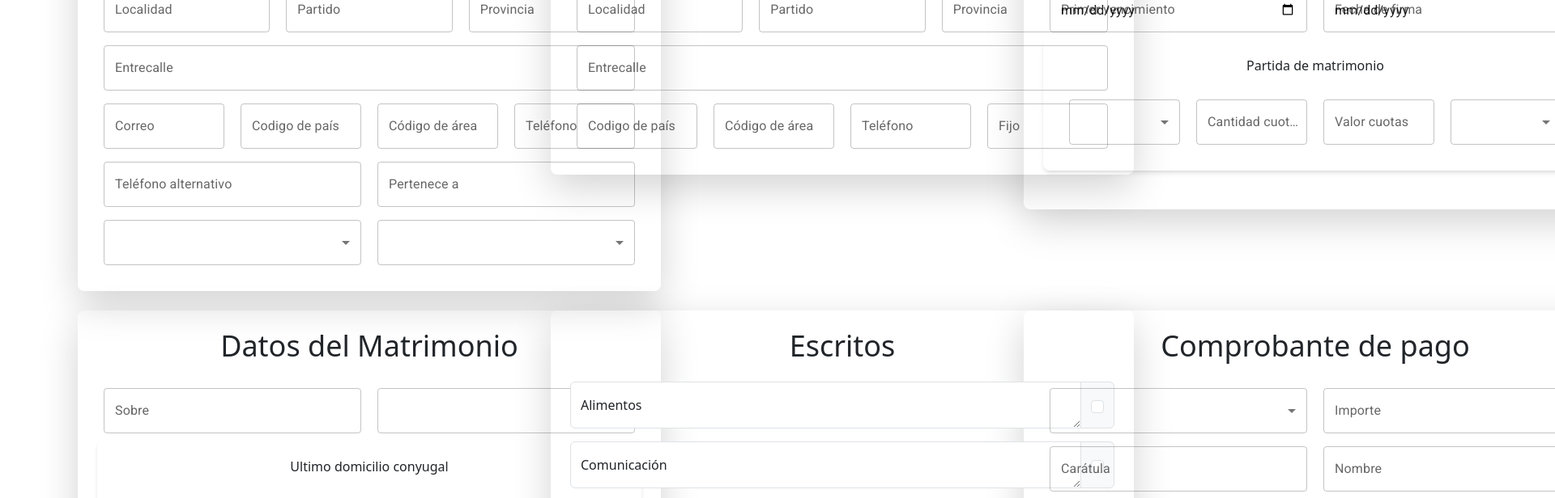
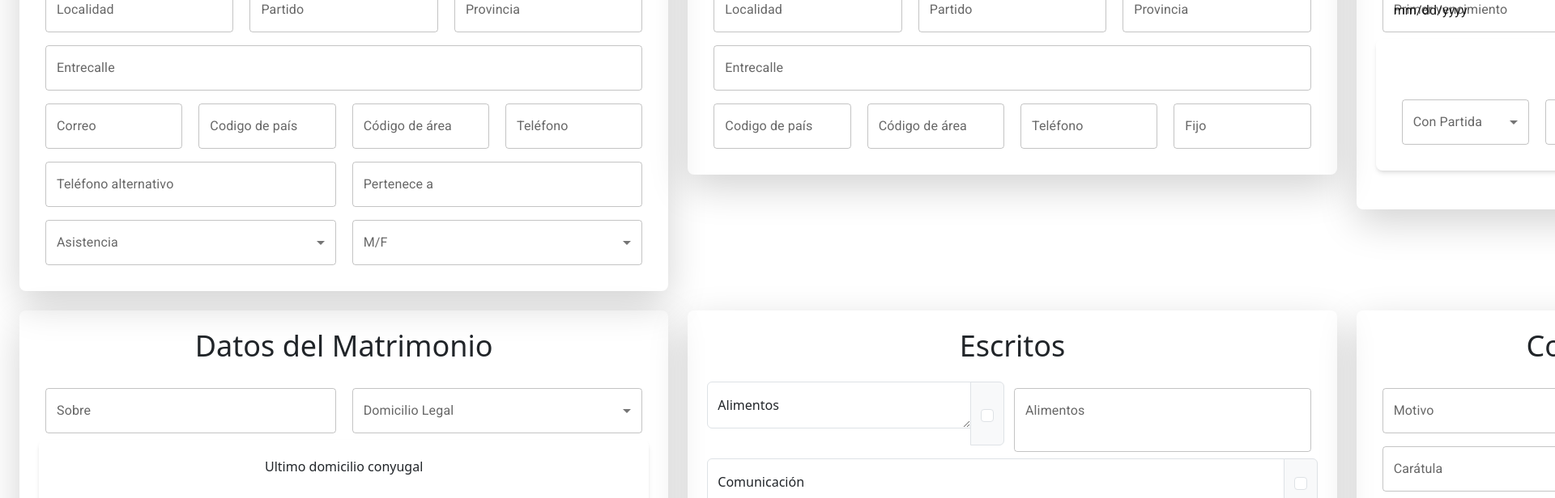
Before and after one commit to SirNando/webdev-tdv-accessonline, a React (Vite) app in the folder react/: page / in a window 1280 px wide. Shown: the part 280-896 px from the top of the page at 81% size, 1920 px wide, since content can reach past the window. Built offline with nearby package versions, Linux system fonts and the light colour scheme.

Commit message:
Modified all inputs to update their own state to improve performance

```diff
--- a/react/src/Atoms/Input.jsx
+++ b/react/src/Atoms/Input.jsx
@@ -1,14 +1,25 @@
 import { TextField } from "@mui/material";
+import { useState } from "react";
 
-export default function InputField({ label, value, name, type, onChange }) {
+export default function InputField({ label, value = "", name, type = "text", multiline, rows = 2 }) {
+  const [content, setContent] = useState(value);
+
+
+  function handleChange(event) {
+    setContent(event.target.value);
+  }
+
   return (
     <TextField
       className="w-full m-2"
       variant="outlined"
+      multiline={multiline}
+      rows={rows}
+      name={name}
       label={label}
       type={type}
-        value={value}
-        onChange={(event) => onChange(event, name)}
+      value={content}
+      onChange={handleChange}
     />
   );
 }
--- a/react/src/Atoms/Select.jsx
+++ b/react/src/Atoms/Select.jsx
@@ -1,25 +1,33 @@
 import { Select, MenuItem } from "@mui/material";
+import { FormControl } from "@mui/material";
+import { InputLabel } from "@mui/material";
+import { useState } from "react";
 
-const SelectBox = ({ options, value, name, onChange }) => {
+export default function SelectBox({ options, value = "", name, label }) {
+  const [content, setContent] = useState(value);
+
+  function handleChange(event) {
+    setContent(event.target.value);
+  }
+
   return (
+    <FormControl className="w-full m-2">
+      <InputLabel>{label}</InputLabel>
       <Select
-      labelId="demo-simple-select-label"
-      id="demo-simple-select"
-      value={value}
-      label="Test"
-      onChange={(event) => onChange(event, name)}
-      className="m-2 w-full"
+        value={content}
+        name={name}
+        onChange={handleChange}
+        label={label}
+        autoWidth
       >
         {options.map((option, key) => {
           return (
-          <MenuItem key={key} value={option.value}>
+            <MenuItem value={option.value} key={key}>
               {option.label}
             </MenuItem>
           );
         })}
-      <MenuItem value={undefined}></MenuItem>
       </Select>
+    </FormControl>
   );
-};
-
-export default SelectBox;
+}
--- a/react/src/Molecules/Form/Escritos.jsx
+++ b/react/src/Organisms/Form/Escritos.jsx
@@ -1,6 +1,7 @@
 import SectionGroup from "../../Atoms/SectionGroup";
 import Section from "../../Atoms/Section";
 import TextArea from "../../Atoms/TextArea";
+import Input from "../../Atoms/Input";
 import Select from "../../Atoms/Select";
 
 const Escritos = (props) => {
@@ -30,6 +31,7 @@ const Escritos = (props) => {
     <Section title="Escritos">
       <SectionGroup>
         <TextArea label="Alimentos" checkbox></TextArea>
+        <Input label="Alimentos" name="escritos_alimentos" multiline />
       </SectionGroup>
       <SectionGroup>
         <TextArea label="Comunicación" checkbox></TextArea>
--- a/react/src/Molecules/Form/ParteActora.jsx
+++ b/react/src/Organisms/Form/ParteActora.jsx
@@ -3,7 +3,7 @@ import SelectBox from "../../Atoms/Select";
 import Section from "../../Atoms/Section";
 import SectionGroup from "../../Atoms/SectionGroup";
 
-const ParteActora = ({ data, onChange }) => {
+export default function ParteActora({ data }) {
   const asistenciaOptions = [
     { label: "Conferencia", value: "conferencia" },
     { label: "Remarketing", value: "rmkt" },
@@ -22,12 +22,10 @@ const ParteActora = ({ data, onChange }) => {
           label="Nombre"
           value={data.nombre}
           name="actorData_nombre"
-          onChange={onChange}
         ></Input>
         <Input
           label="Apellido"
           value={data.apellido}
-          onChange={onChange}
           name="actorData_apellido"
         ></Input>
         <Input
@@ -35,13 +33,11 @@ const ParteActora = ({ data, onChange }) => {
           type="number"
           value={data.documento}
           name="actorData_documento"
-          onChange={onChange}
         ></Input>
         <Input
           label="Nacionalidad"
           value={data.nacionalidad}
           name="actorData_nacionalidad"
-          onChange={onChange}
         ></Input>
       </SectionGroup>
       <SectionGroup>
@@ -49,7 +45,6 @@ const ParteActora = ({ data, onChange }) => {
           label="Domicilio"
           value={data.domicilio}
           name="actorData_domicilio"
-          onChange={onChange}
         ></Input>
       </SectionGroup>
       <SectionGroup>
@@ -57,7 +52,6 @@ const ParteActora = ({ data, onChange }) => {
           label="Localidad"
           value={data.localidad}
           name="actorData_localidad"
-          onChange={onChange}
         ></Input>
         <Input
           label="Partido"
@@ -68,7 +62,6 @@ const ParteActora = ({ data, onChange }) => {
           label="Provincia"
           value={data.provincia}
           name="actorData_provincia"
-          onChange={onChange}
         ></Input>
       </SectionGroup>
       <SectionGroup>
@@ -76,7 +69,6 @@ const ParteActora = ({ data, onChange }) => {
           label="Entrecalle"
           value={data.entrecalle}
           name="actorData_entrecalle"
-          onChange={onChange}
         ></Input>
       </SectionGroup>
       <SectionGroup>
@@ -84,34 +76,29 @@ const ParteActora = ({ data, onChange }) => {
           label="Correo"
           value={data.correo}
           name="actorData_correo"
-          onChange={onChange}
         ></Input>
         <Input
           label="Codigo de país"
           type="number"
           value={data.codigoPais}
           name="actorData_codigoPais"
-          onChange={onChange}
         ></Input>
         <Input
           label="Código de área"
           type="number"
           value={data.codigoArea}
           name="actorData_codigoArea"
-          onChange={onChange}
         ></Input>
         <Input
           label="Teléfono"
           type="number"
           value={data.telefono}
           name="actorData_telefono"
-          onChange={onChange}
         ></Input>
       </SectionGroup>
       <SectionGroup>
         <Input
           label="Teléfono alternativo"
-          onChange={onChange}
           value={data.telefonoAlt}
           name="actorData_telefonoAlt"
         ></Input>
@@ -119,7 +106,6 @@ const ParteActora = ({ data, onChange }) => {
           label="Pertenece a"
           value={data.telefonoAltWho}
           name="actorData_telefonoAltWho"
-          onChange={onChange}
         ></Input>
       </SectionGroup>
       <SectionGroup>
@@ -128,18 +114,14 @@ const ParteActora = ({ data, onChange }) => {
           options={asistenciaOptions}
           value={data.asistencia}
           name="actorData_asistencia"
-          onChange={onChange}
         ></SelectBox>
         <SelectBox
           label="M/F"
           options={mfOptions}
-          onChange={onChange}
           value={data.mf}
           name="actorData_mf"
         ></SelectBox>
       </SectionGroup>
     </Section>
   );
-};
-
-export default ParteActora;
+}
--- a/react/src/Templates/Form.jsx
+++ b/react/src/Templates/Form.jsx
@@ -1,50 +1,17 @@
 import { useEffect, useState } from "react";
-import ParteActora from "../Molecules/Form/ParteActora";
-import ParteDemandada from "../Molecules/Form/ParteDemandada";
-import Escritos from "../Molecules/Form/Escritos";
-import DatosDelMatrimonio from "../Molecules/Form/DatosMatrimonio";
-import Honorarios from "../Molecules/Form/Honorarios";
-import Comprobante from "../Molecules/Form/Comprobante";
-import Submission from "../Molecules/Form/Submission";
-import { debounce } from "@mui/material";
+import ParteActora from "../Organisms/Form/ParteActora";
+import ParteDemandada from "../Organisms/Form/ParteDemandada";
+import Escritos from "../Organisms/Form/Escritos";
+import DatosDelMatrimonio from "../Organisms/Form/DatosMatrimonio";
+import Honorarios from "../Organisms/Form/Honorarios";
+import Comprobante from "../Organisms/Form/Comprobante";
+import Submission from "../Organisms/Form/Submission";
 
 export default function Form({ isNewClient }) {
   const [clientData, setClientData] = useState({
     _id: "",
-    actorData: {
-      nombre: "",
-      apellido: "",
-      documento: "",
-      nacionalidad: "",
-      domicilio: "",
-      localidad: "",
-      partido: "",
-      provincia: "",
-      entrecalle: "",
-      correo: "",
-      codigoPais: "",
-      codigoArea: "",
-      telefono: "",
-      telefonoAlt: "",
-      telefonoAltWho: "",
-      asistencia: "",
-      mf: "",
-    },
-    demandadoData: {
-      nombre: "",
-      apellido: "",
-      documento: "",
-      nacionalidad: "",
-      domicilio: "",
-      localidad: "",
-      partido: "",
-      provincia: "",
-      entrecalle: "",
-      codigoPais: "",
-      codigoArea: "",
-      telefono: "",
-      telefonoFijo: "",
-    },
+    actorData: {},
+    demandadoData: {},
     honorariosData: {},
     matrimonioData: {},
     escritosData: {},
@@ -52,42 +19,7 @@ export default function Form({ isNewClient }) {
     submissionData: {},
   });
 
-  const [actorData, setActorData] = useState({
-    nombre: "",
-    apellido: "",
-    documento: "",
-    nacionalidad: "",
-    domicilio: "",
-    localidad: "",
-    partido: "",
-    provincia: "",
-    entrecalle: "",
-    correo: "",
-    codigoPais: "",
-    codigoArea: "",
-    telefono: "",
-    telefonoAlt: "",
-    telefonoAltWho: "",
-    asistencia: "",
-    mf: "",
-  });
-  const [demandadoData, setDemandadoData] = useState({
-    nombre: "",
-    apellido: "",
-    documento: "",
-    nacionalidad: "",
-    domicilio: "",
-    localidad: "",
-    partido: "",
-    provincia: "",
-    entrecalle: "",
-    codigoPais: "",
-    codigoArea: "",
-    telefono: "",
-    telefonoFijo: "",
-  });
-
-  function handleInputChange(event, fullName) {
+  function handleSubmit(event) {
     const [section, name] = fullName.split("_");
     const value = event.target.value;
 
@@ -112,16 +44,10 @@ export default function Form({ isNewClient }) {
   }, [actorData]); */
 
   return (
-    <form>
-      <div className="grid grid-cols-3 w-[90%] gap-4 my-4 mx-auto">
-        <ParteActora
-          data={actorData}
-          onChange={handleInputChange}
-        ></ParteActora>
-        <ParteDemandada
-          data={demandadoData}
-          onChange={handleInputChange}
-        ></ParteDemandada>
+    <form onSubmit={handleSubmit} className="w-[2500px] m-auto">
+      <div className="grid grid-cols-3 gap-4 m-4">
+        <ParteActora data={clientData.actorData}></ParteActora>
+        <ParteDemandada data={clientData.demandadoData}></ParteDemandada>
         <Honorarios data={clientData.honorariosData}></Honorarios>
         <DatosDelMatrimonio
           data={clientData.matrimonioData}
--- a/react/src/index.css
+++ b/react/src/index.css
@@ -2,8 +2,9 @@
 @tailwind components;
 @tailwind utilities;
 
-html {
+/* html {
   margin: auto;
   min-width: 1920px;
   max-width: 2500px;
 }
+ */
```
Also changed, not shown: react/src/Organisms/Form/Comprobante.jsx (renamed from react/src/Molecules/Form/Comprobante.jsx), react/src/Organisms/Form/DatosMatrimonio.jsx (renamed from react/src/Molecules/Form/DatosMatrimonio.jsx), react/src/Organisms/Form/Honorarios.jsx (renamed from react/src/Molecules/Form/Honorarios.jsx), react/src/Organisms/Form/ParteDemandada.jsx (renamed from react/src/Molecules/Form/ParteDemandada.jsx), react/src/Organisms/Form/Submission.jsx (renamed from react/src/Molecules/Form/Submission.jsx). Lines whose indentation alone changed are shown as unchanged.
